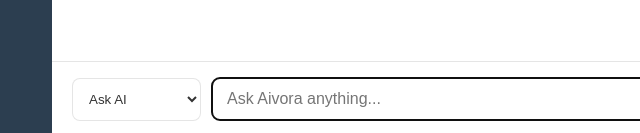
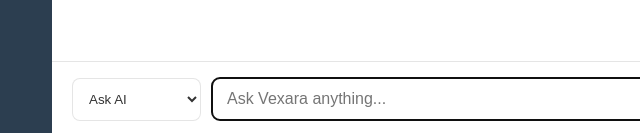
Before and after one commit to shivam-website/Vexara, a plain HTML site: page templates/index.html in a window 1280 px wide. Shown: the part 664-797 px from the top of the page, 228-868 px from the left. Drawn offline with nearby package versions, Linux system fonts and the light colour scheme; files that its build step writes are made by us from their sources.

Commit message:
Update index.html

```diff
--- a/templates/index.html
+++ b/templates/index.html
@@ -579,7 +579,7 @@
           <option value="upload_image">Upload Image</option>
         </select>
 
-        <input type="text" id="text-input" name="instruction" placeholder="Ask Aivora anything..." required />
+        <input type="text" id="text-input" name="instruction" placeholder="Ask Vexara anything..." required />
 
         <label for="file-input" class="file-input-label" id="file-input-label" style="display: none;">
           <i class="fas fa-image"></i>
```
